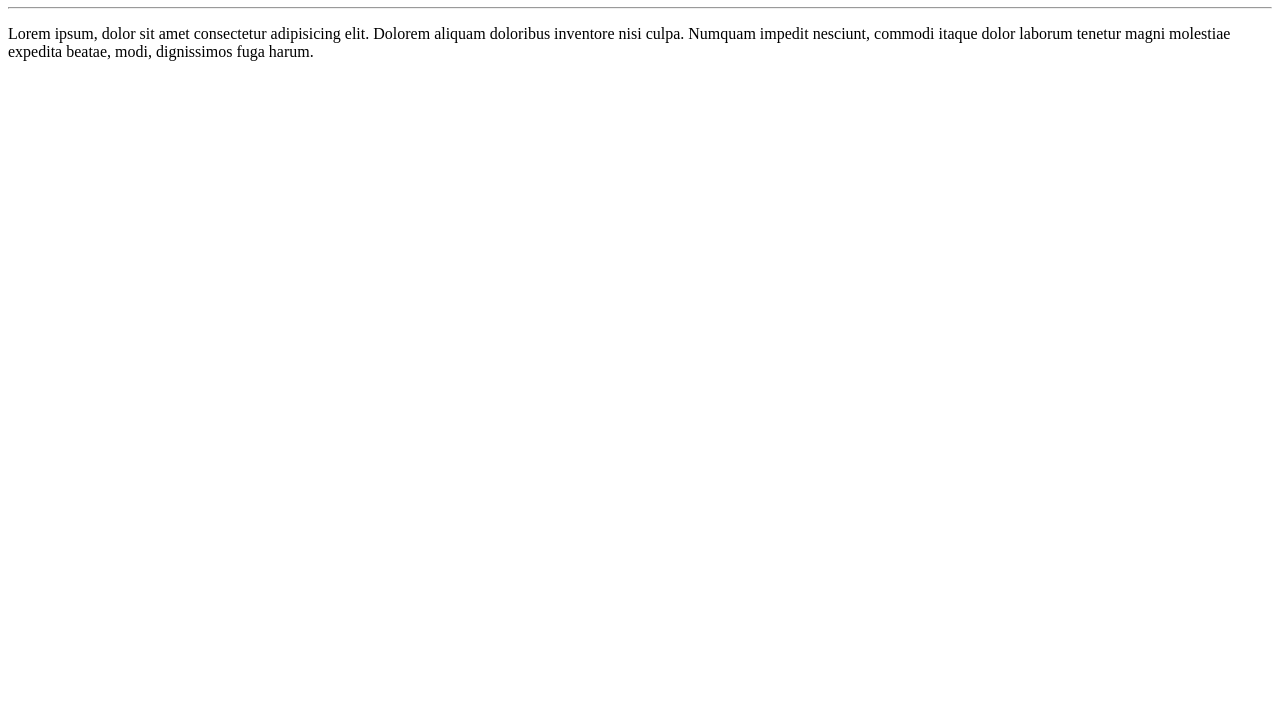
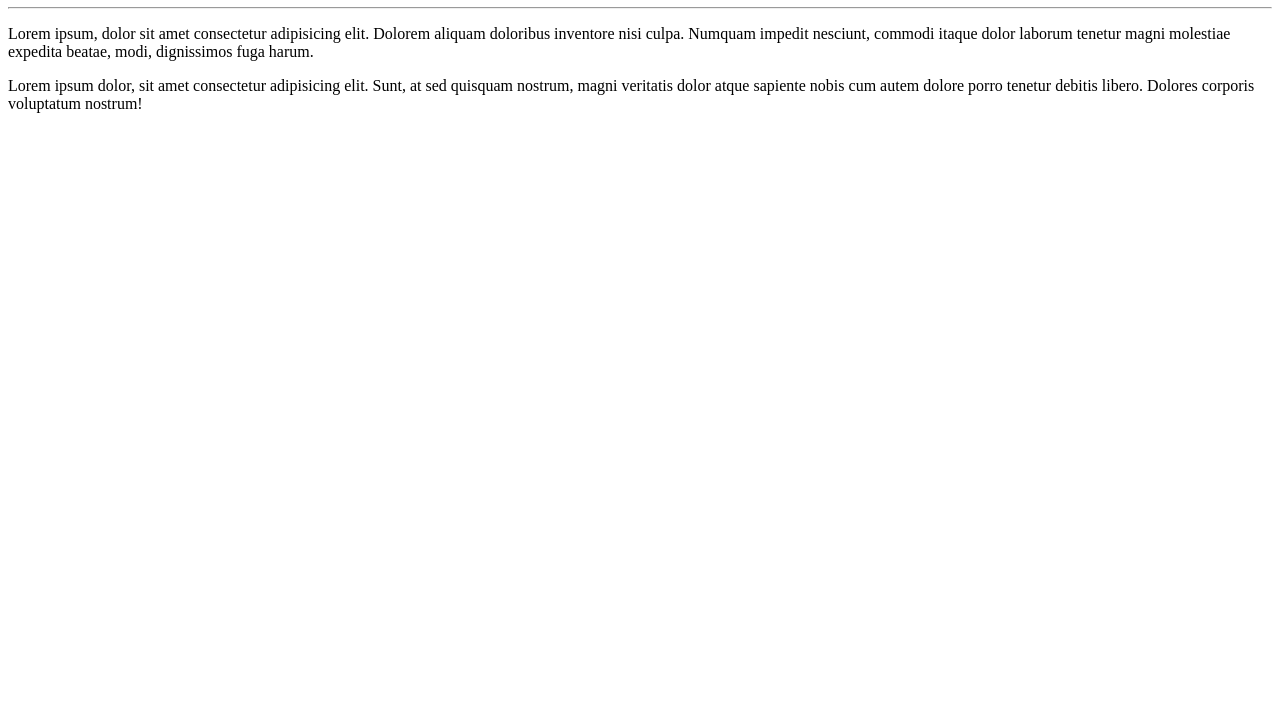
Before and after one commit to Alexsantossp71/Ola-Mundo, a plain HTML site: page site-exemplo/index.html in a window 1280 px wide. Shown: the part 73-800 px from the top of the page. Drawn offline with Linux system fonts and the light colour scheme.

Commit message:
add segundo paragrafo
teste novo

```diff
--- a/site-exemplo/index.html
+++ b/site-exemplo/index.html
@@ -10,5 +10,6 @@
     <h1>Olá, Mundo!</h1>
     <hr>
     <p>Lorem ipsum, dolor sit amet consectetur adipisicing elit. Dolorem aliquam doloribus inventore nisi culpa. Numquam impedit nesciunt, commodi itaque dolor laborum tenetur magni molestiae expedita beatae, modi, dignissimos fuga harum.</p>
+    <p>Lorem ipsum dolor, sit amet consectetur adipisicing elit. Sunt, at sed quisquam nostrum, magni veritatis dolor atque sapiente nobis cum autem dolore porro tenetur debitis libero. Dolores corporis voluptatum nostrum! </p>
 </body>
 </html>
```
